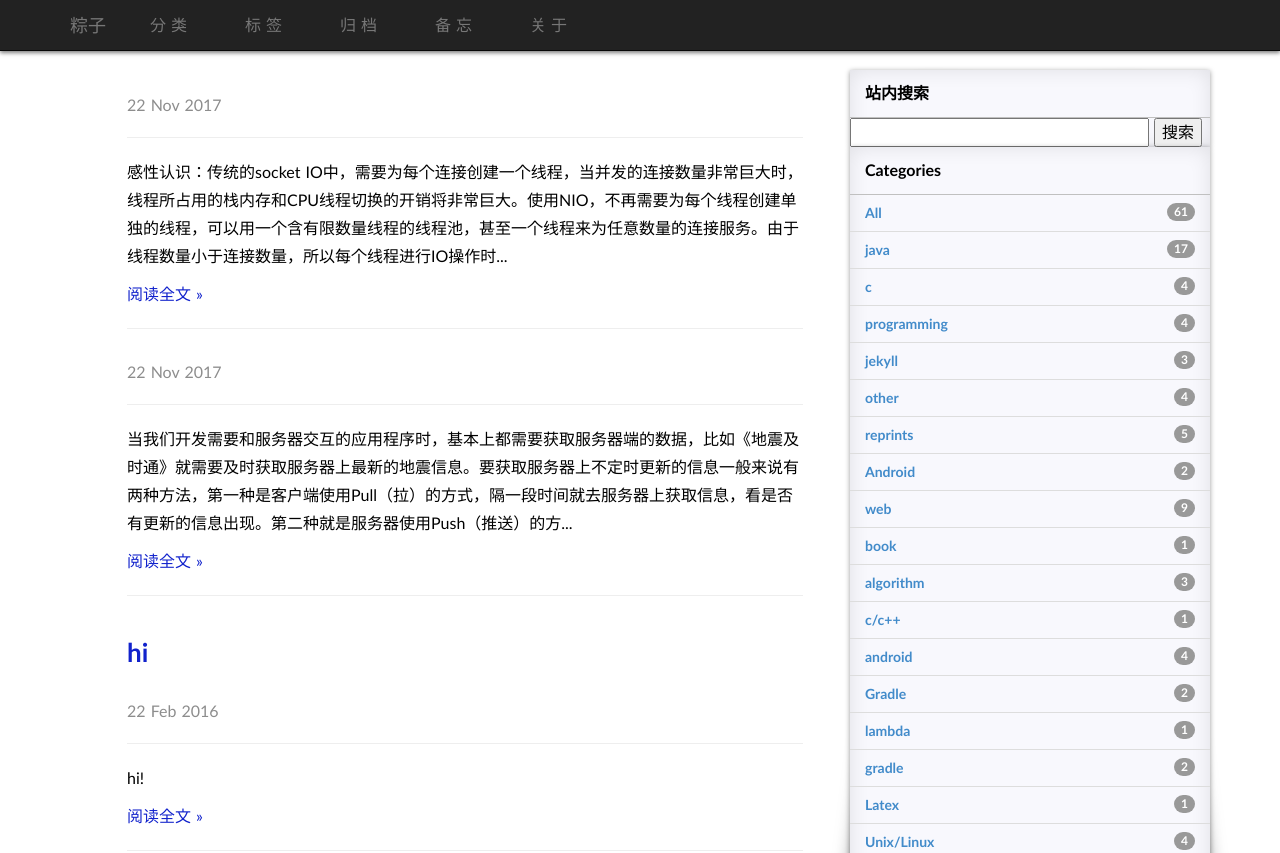
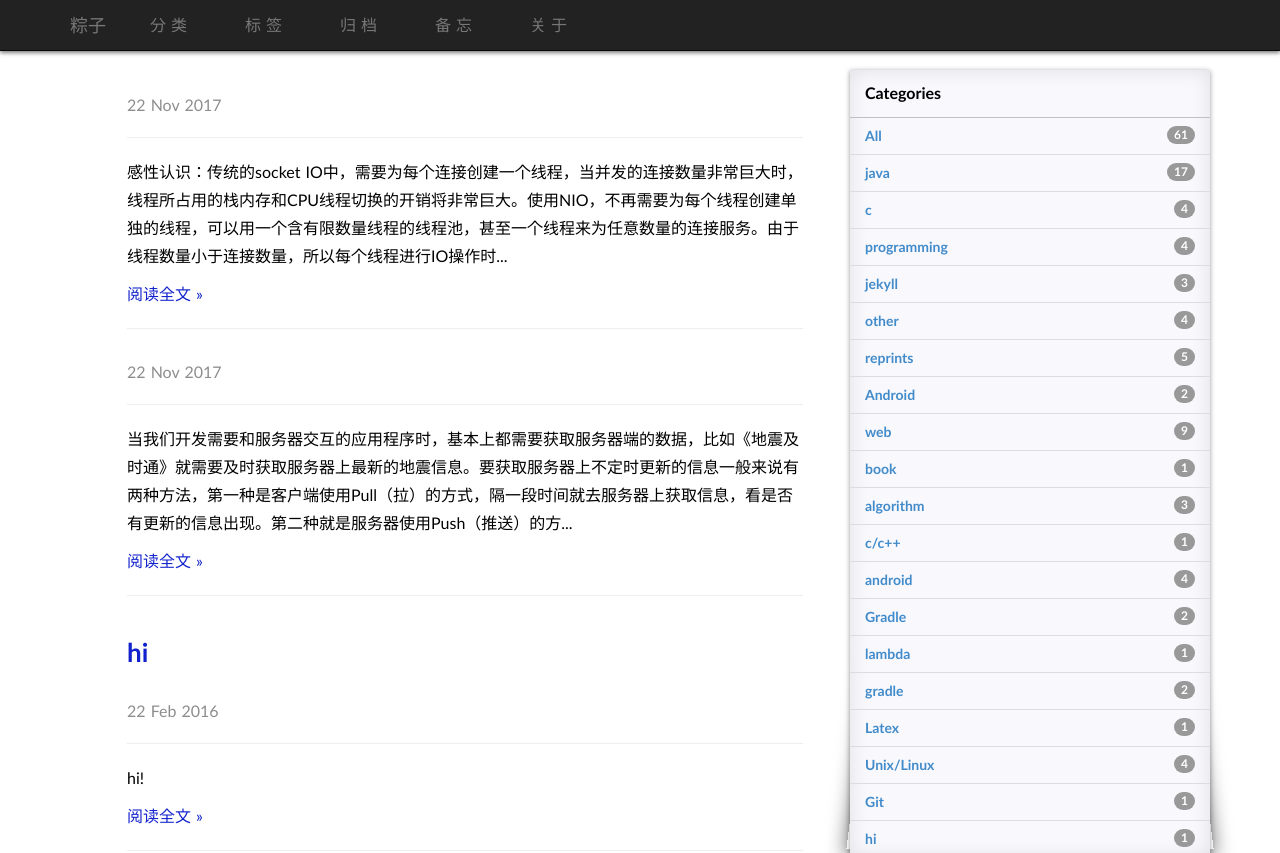
Before and after one commit to wuzhongle/wzl19930213.github.io, a Jekyll site: the page built from index.html, in a window 1280 px wide and 900 px high, cut to the strip 0-853 px from the top of the window. Built offline with Jekyll 4.4.1, drawn with Linux system fonts in a browser that asks for light colours; some web fonts are replaced; the list of posts is cut into pages by our own code; comment, search, counter and statistics services are not loaded.

Commit message:
去掉搜索功能

```diff
--- a/_includes/search.html
+++ b/_includes/search.html
@@ -1,4 +1,4 @@
-        <div class="shadow-corner-curl hidden-xs">
+<div class="shadow-corner-curl hidden-xs" style="display: none">
   <div class="categories-list-header">站内搜索</div>
 <!-- 使用该代码即表示您同意接受 Google 自定义搜索服务条款。 -->
 <!-- 有关服务条款，请访问 http://www.google.com/cse/docs/tos.html?hl=zh-CN -->
@@ -9,7 +9,7 @@
     <input name="q" type="text" size="30" />
     <input type="submit" name="sa" value="搜索" />
   </form>
+
   <script type="text/javascript" src="http://www.google.com/cse/tools/onthefly?form=searchbox_demo&lang=zh-CN"></script>
 
-
 </div>
```
Also changed, not shown: _includes/navigation.html (indentation only). Lines whose indentation alone changed are shown as unchanged.
